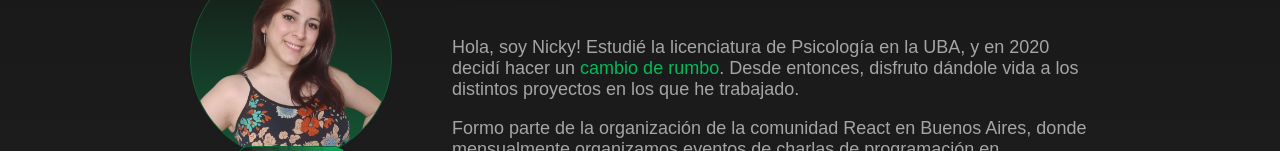
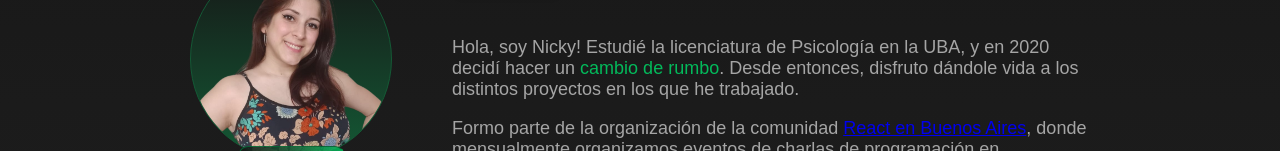
Before and after one commit to naniitevez/naniitevez.github.io, an Astro site: page / in a window 1280 px wide. Shown: the part 930-1081 px from the top of the page. Built offline with nearby package versions, Linux system fonts and the light colour scheme; Astro itself is replaced by a stand-in of ours.

Commit message:
Agrego enlace a sitio de reactba

```diff
--- a/src/components/About.astro
+++ b/src/components/About.astro
@@ -28,7 +28,8 @@ import Label from "../layouts/Label.astro";
       trabajado.
     </p>
     <p class="about-me">
-      Formo parte de la organización de la comunidad <a>React en Buenos Aires</a
+      Formo parte de la organización de la comunidad <a
+        href="https://reactbuenosaires.com.ar/">React en Buenos Aires</a
       >, donde mensualmente organizamos eventos de charlas de programación en
       colaboración con distintas empresas, para compartir <span class="strong"
         >conocimientos</span
```
